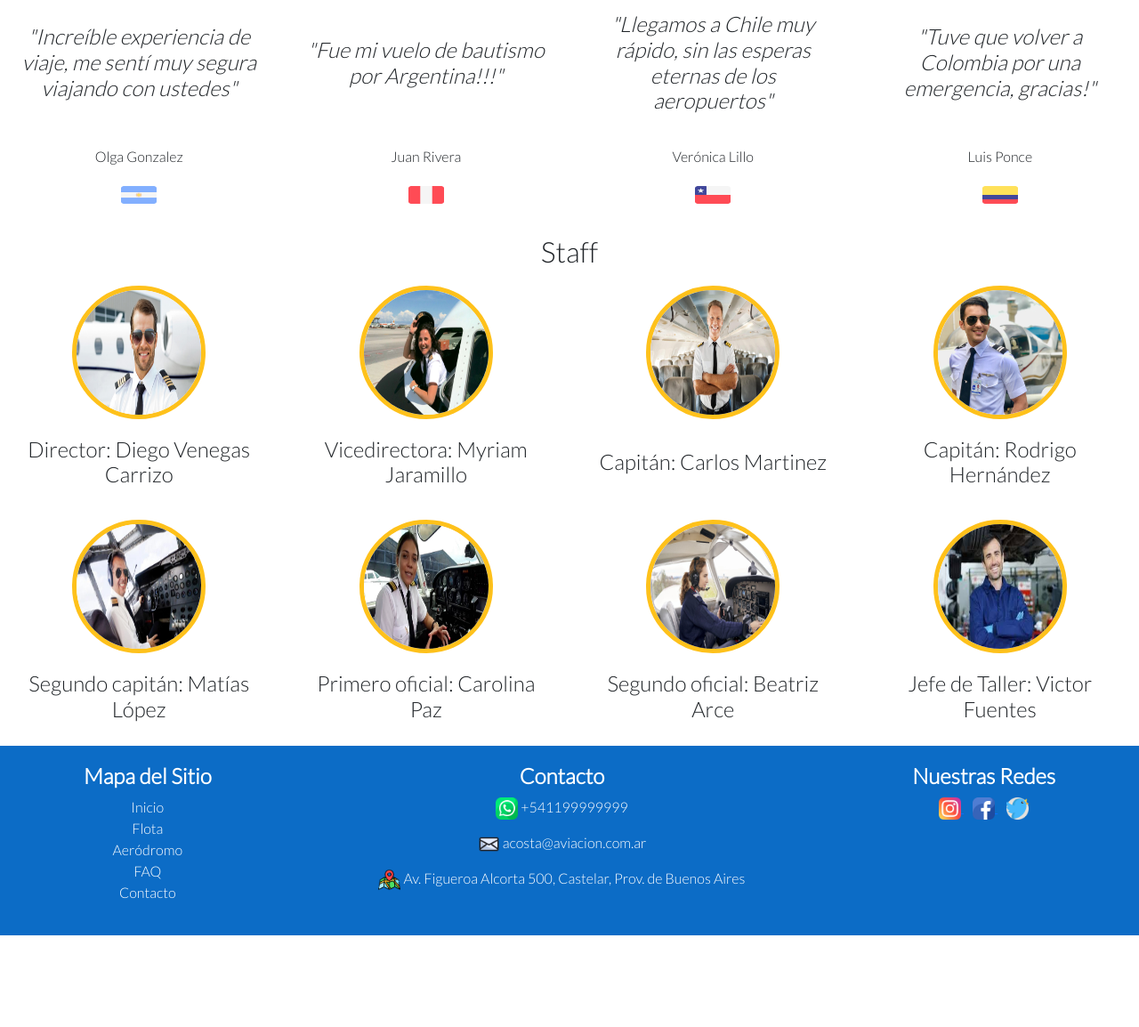
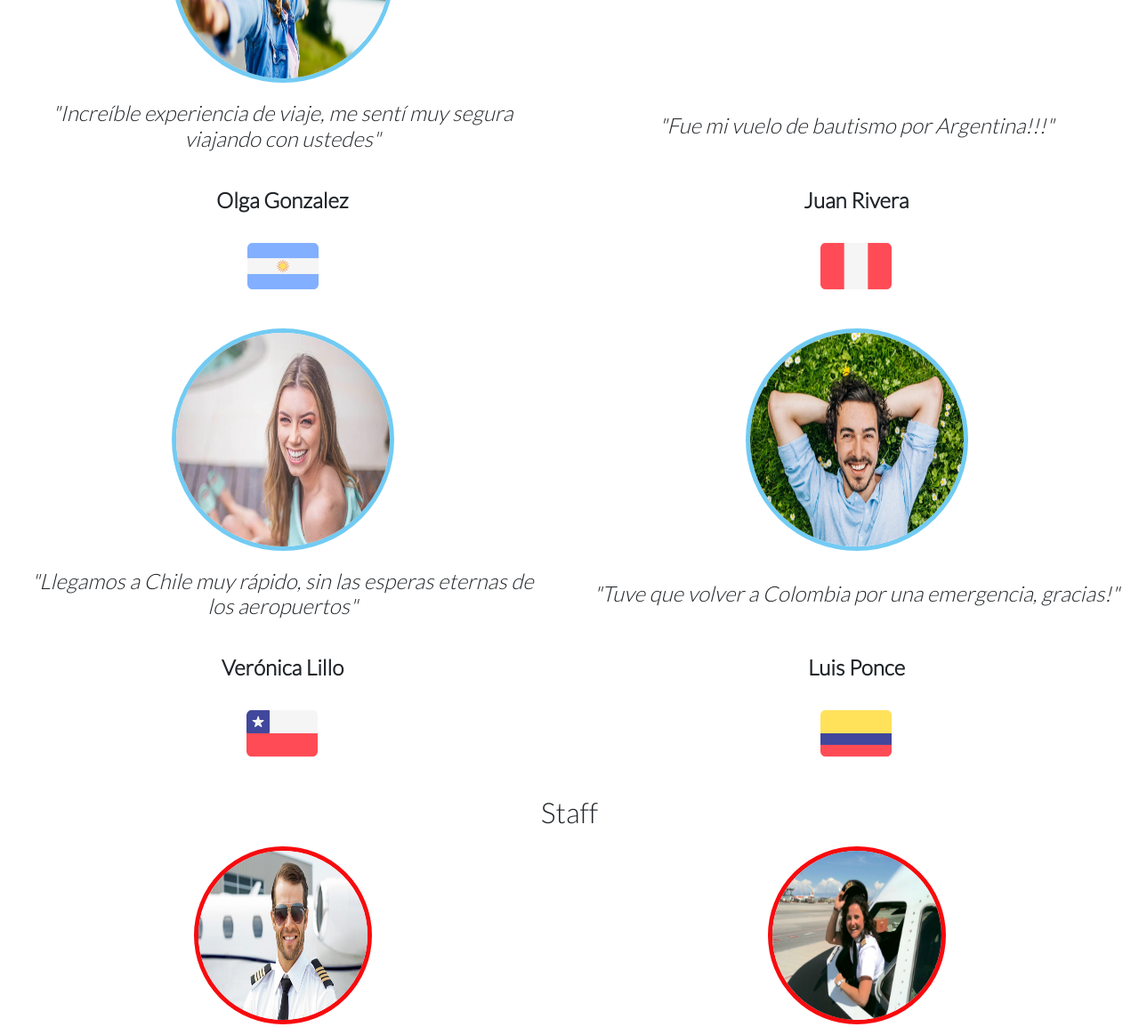
Before and after one commit to luisacosta121/Pagina-de-aviacion, a website: page index.html in a window 1280 px wide. Shown: the part 869-2023 px from the top of the page at 89% size. Before the commit the page ends 1920 px from the top, so only its background shows below. Drawn offline with nearby package versions, Linux system fonts and the light colour scheme.

Commit message:
Se revisa y ordena todo el codigo, se agregan algunas animaciones

```diff
--- a/index.html
+++ b/index.html
@@ -5,9 +5,10 @@
 	<meta name="viewport" content="width=device-width, initial-scale=1">
 	<title>Acosta Aviación | Vuelos de bautismo y privados 🛩️</title>
 	<link rel="preconnect" href="https://fonts.googleapis.com">
-	<link rel="preconnect" href="https://fonts.gstatic.com" crossorigin>
-	<link href="https://fonts.googleapis.com/css2?family=Lato:wght@300&display=swap" rel="stylesheet">
+<link rel="preconnect" href="https://fonts.gstatic.com" crossorigin>
+<link href="https://fonts.googleapis.com/css2?family=Lato:wght@300&display=swap" rel="stylesheet">
 	<link href="https://cdn.jsdelivr.net/npm/bootstrap@5.3.0-alpha1/dist/css/bootstrap.min.css" rel="stylesheet" integrity="sha384-GLhlTQ8iRABdZLl6O3oVMWSktQOp6b7In1Zl3/Jr59b6EGGoI1aFkw7cmDA6j6gD" crossorigin="anonymous">
+	<link href="https://unpkg.com/aos@2.3.1/dist/aos.css" rel="stylesheet">
 	<link rel="stylesheet" href="./css/estilos.css">
 	<link rel="icon" href="./assets/favicon.jpg">
 </head>
@@ -35,102 +36,102 @@
 	<main>
 		<div class="container1">
   			<div class="fotoavion">
-  				<img src="./assets/fondo.jpg" class="imagen" id="subir" alt="subir">
+  				<img src="./assets/fondo.jpg" class="imagen" id="subir" alt="subir" title="">
   			</div>
-			<p class="parrafosn">Acosta Aviación es una empresa nacional dedicada a ofrecer vuelos de bautismo y vuelos privados. Contamos con mas de 20 años de experiencia en el sector aeronaútico y poseemos unas de las flotas mas modernas de la Argentina. Nuestros pilotos fueron formados tanto en aviación civil como militar y han operado en las mas importantes aerolíneas del mundo.
+			<p data-aos="fade-down" class="parrafosn">Acosta Aviación es una empresa nacional dedicada a ofrecer vuelos de bautismo y vuelos privados. Contamos con mas de 20 años de experiencia en el sector aeronaútico y poseemos unas de las flotas mas modernas de la Argentina. Nuestros pilotos fueron formados tanto en aviación civil como militar y han operado en las mas importantes aerolíneas del mundo.
 			</p>
 			<div class="testimonios">
-  				<h2 class="testimonios">Testimonios</h2>
+  				<h2 data-aos="fade-down" class="testimonios">Testimonios</h2>
   			</div>
-  			<div class="fototestimonio1">
-  				<img src="./assets/testimonio1.jpg" alt="testimonio">
+			  <div data-aos="fade-right" class="testimonio1">
+				<p>"Increíble experiencia de viaje, me sentí muy segura viajando con ustedes"</p>
+			</div>
+  			<div data-aos="zoom-in" class="fototestimonio1">
+  				<img src="./assets/testimonio1.jpg" alt="testimonio" title="testimonio">
   			</div>
-  			<div class="fototestimonio2">
-  				<img src="./assets/testimonio2.jpg" alt="testimonio">
+			  <div class="valoracion1">
+				<p data-aos="flip-right">Olga Gonzalez</p>
+				<img data-aos="zoom-in" src="./assets/argentina.png" alt="bandera-argentina" title="Argentina">
+			</div>
+  			<div data-aos="zoom-in" class="fototestimonio2">
+  				<img src="./assets/testimonio2.jpg" alt="testimonio" title="testimonio">
   			</div>
-  			<div class="fototestimonio3">
-  				<img src="./assets/testimonio3.jpg" alt="testimonio">
+			  <div data-aos="fade-left" class="testimonio2">
+				<p>"Fue mi vuelo de bautismo por Argentina!!!"</p>
+			</div>
+			<div class="valoracion2">
+				<p data-aos="flip-left">Juan Rivera</p>
+				<img data-aos="zoom-in" src="./assets/peru.png"  alt="bandera-peru" title="Perú">
+			</div>
+  			<div data-aos="zoom-in" class="fototestimonio3">
+  				<img src="./assets/testimonio3.jpg" alt="testimonio" title="testimonio">
   			</div>
-  			<div class="fototestimonio4">
-  				<img src="./assets/testimonio4.jpg" alt="testimonio">
+			  <div data-aos="fade-right" class="testimonio3">
+				<p>"Llegamos a Chile muy rápido, sin las esperas eternas de los aeropuertos"</p>
+			</div>
+			<div class="valoracion3">
+				<p data-aos="flip-left">Verónica Lillo</p>
+				<img data-aos="zoom-in" src="./assets/chile.png"  alt="bandera-chile" title="Chile">
+			</div>
+  			<div data-aos="zoom-in" class="fototestimonio4">
+  				<img src="./assets/testimonio4.jpg" alt="testimonio" title="testimonio">
   			</div>
-  			<div class="testimonio1">
-  				<p>"Increíble experiencia de viaje, me sentí muy segura viajando con ustedes"</p>
-  			</div>
-  			<div class="testimonio2">
-  				<p>"Fue mi vuelo de bautismo por Argentina!!!"</p>
-  			</div>
-  			<div class="testimonio3">
-  				<p>"Llegamos a Chile muy rápido, sin las esperas eternas de los aeropuertos"</p>
-  			</div>
-  			<div class="testimonio4">
+  			<div data-aos="fade-left" class="testimonio4">
   				<p>"Tuve que volver a Colombia por una emergencia, gracias!"</p>
   			</div>
-  			<div class="valoracion1">
-  				<p>Olga Gonzalez</p>
-  				<img src="./assets/argentina.png" alt="bandera-argentina">
-  			</div>
-  			<div class="valoracion2">
-  				<p>Juan Rivera</p>
-  				<img src="./assets/peru.png"  alt="bandera-peru">
-  			</div>
-  			<div class="valoracion3">
-  				<p>Verónica Lillo</p>
-  				<img src="./assets/chile.png"  alt="bandera-chile">
-  			</div>
   			<div class="valoracion4">
-  				<p>Luis Ponce</p>
-  				<img src="./assets/colombia.png"  alt="bandera-colombia">
+  				<p data-aos="flip-right">Luis Ponce</p>
+  				<img data-aos="zoom-in" src="./assets/colombia.png"  alt="bandera-colombia" title="Colombia">
   			</div>
   			<div class="staff">
-  				<h2 class="staff">Staff</h2>
+  				<h2 data-aos="fade-down" class="staff">Staff</h2>
   			</div>
-  			<div class="fotostaff1">
-  				<img src="./assets/director.jpg" alt="director">
+  			<div data-aos="zoom-in" class="fotostaff1">
+  				<img src="./assets/director.jpg" alt="director" title="director">
   			</div>
-  			<div class="fotostaff2">
-  				<img src="./assets/vicedirectora.jpg" alt="vicedirectora">
+  			<div data-aos="zoom-in" class="fotostaff2">
+  				<img src="./assets/vicedirectora.jpg" alt="vicedirectora" title="vicedirectora">
   			</div>
-  			<div class="fotostaff3">
-  				<img src="./assets/piloto1.jpg" alt="capitan">
+  			<div data-aos="zoom-in" class="fotostaff3">
+  				<img src="./assets/piloto1.jpg" alt="capitan" title="capitán">
   			</div>
-  			<div class="fotostaff4">
-  				<img src="./assets/piloto5.jpg" alt="capitan">
+  			<div data-aos="zoom-in" class="fotostaff4">
+  				<img src="./assets/piloto5.jpg" alt="capitan" title="capitán">
   			</div>
-  			<div class="fotostaff5">
-  				<img src="./assets/piloto2.jpg" alt="segundo-capitan">
+  			<div data-aos="zoom-in" class="fotostaff5">
+  				<img src="./assets/piloto2.jpg" alt="segundo-capitan" title="segundo-capitán">
   			</div>
-  			<div class="fotostaff6">
-  				<img src="./assets/piloto3.jpg" alt="primer-oficial">
+  			<div data-aos="zoom-in" class="fotostaff6">
+  				<img src="./assets/piloto3.jpg" alt="primer-oficial" title="primer-oficial">
   			</div>
-  			<div class="fotostaff7">
-  				<img src="./assets/piloto4.jpg" alt="segundo-oficial">
+  			<div data-aos="zoom-in" class="fotostaff7">
+  				<img src="./assets/piloto4.jpg" alt="segundo-oficial" title="segundo-oficial">
   			</div>
-  			<div class="fotostaff8">
-  				<img src="./assets/mecanico.jpg" alt="jefe de taller">
+  			<div data-aos="zoom-in" class="fotostaff8">
+  				<img src="./assets/mecanico.jpg" alt="jefe de taller" title="jefe-taller">
   			</div>
-  			<div class="staff1">
+  			<div data-aos="fade-right" class="staff1">
   				<p>Director: Diego Venegas Carrizo</p>
   			</div>
-  			<div class="staff2">
+  			<div data-aos="fade-left" class="staff2">
   				<p>Vicedirectora: Myriam Jaramillo</p>
   			</div>
-  			<div class="staff3">
+  			<div data-aos="fade-right" class="staff3">
   				<p>Capitán: Carlos Martinez</p>
   			</div>
-  			<div class="staff4">
+  			<div data-aos="fade-left" class="staff4">
   				<p>Capitán: Rodrigo Hernández</p>
   			</div>
-  			<div class="staff5">
+  			<div data-aos="fade-right" class="staff5">
   				<p>Segundo capitán: Matías López</p>
   			</div>
-  			<div class="staff6">
-  				<p>Primero oficial: Carolina Paz</p>
+  			<div data-aos="fade-left" class="staff6">
+  				<p>Primer oficial: Carolina Paz</p>
   			</div>
-  			<div class="staff7">
+  			<div data-aos="fade-right" class="staff7">
   				<p>Segundo oficial: Beatriz Arce</p>
   			</div>
-  			<div class="staff8">
+  			<div data-aos="fade-left" class="staff8">
   				<p>Jefe de Taller: Victor Fuentes</p>
   			</div>
   		</div>
@@ -165,19 +166,21 @@
 			<h3>Nuestras Redes</h3>
 			<div class="iconredes">
 				<a href="https://www.instagram.com" target="blank">
-					<img src="./assets/instagram.png" class="instagram" alt="instagram">
+					<img src="./assets/instagram.png" class="instagram" alt="instagram" title="instagram">
 				</a>
 				<a href="https://www.facebook.com" target="blank">
-					<img src="./assets/facebook.png" class="facebook" alt="facebook">
+					<img src="./assets/facebook.png" class="facebook" alt="facebook" title="facebook">
 				</a>
 				<a href="https://www.twitter.com" target="blank">
-					<img src="./assets/twitter.png" class="twitter" alt="twitter">
+					<img src="./assets/twitter.png" class="twitter" alt="twitter" title="twitter">
 				</a>
 			</div>
 		</div>
 	</footer>
 
 	<script src="https://cdn.jsdelivr.net/npm/bootstrap@5.3.0-alpha1/dist/js/bootstrap.bundle.min.js" integrity="sha384-w76AqPfDkMBDXo30jS1Sgez6pr3x5MlQ1ZAGC+nuZB+EYdgRZgiwxhTBTkF7CXvN" crossorigin="anonymous"></script>
+	<script src="https://unpkg.com/aos@2.3.1/dist/aos.js"></script>
+	<script> AOS.init({   easing: 'ease-out-back',duration: 3000});</script>
 </body>
 
 </html>
--- a/scss/_header.scss
+++ b/scss/_header.scss
@@ -17,7 +17,7 @@ header{
         .collapse{
             .navbar-nav{
                 margin: auto;
-	            font-size: 1.1rem;
+	            font-size: 1.4rem;
                 a:hover{
                     font-weight: bold;
                 }
--- a/scss/_mainaerodromo.scss
+++ b/scss/_mainaerodromo.scss
@@ -7,20 +7,11 @@
 .parrafoaerodromoresponsive{
         display: none;
     }
-
-
-    img{
-    width: 100%;
-    height: 500px;
-}
-
 .containeraerodromo{
     margin: auto;
     width: 85%;
     display: flex;
     margin-bottom: 30px;
-}
-
     .card_aerodromo{
         flex: 1;
         overflow: hidden;
@@ -29,24 +20,21 @@
         -ms-transition-duration: 2s;
         -o-transition-duration: 2s;
         transition-duration: 2s;
-}
-
-.card_aerodromo:hover{
+        &:hover{
             transition: all 2s;
             flex: 6;
         }
-
-.card_aerodromo img{
+        img{
             object-fit: cover;
             filter: grayscale(1);
-
-}
-
-.card_aerodromo:hover img{
+            width: 100%;
+            height: 500px;
+            &:hover{
                 filter: none;
             }
-
-
+        }
+    }
+}
 @media screen and (max-width: 768px){
     main{
         .parrafoaerodromo{
@@ -62,6 +50,5 @@
         .containeraerodromo{
             display: none;
         }
-
     }
 }
--- a/scss/_maincontacto.scss
+++ b/scss/_maincontacto.scss
@@ -15,8 +15,6 @@
         filter: grayscale(0%);
         transition-duration: 1s;
         transition-timing-function: linear;
-
-
         }
     form{
         width: 75%;
@@ -64,7 +62,6 @@
 @media screen and (max-width: 768px){
     .contacto{
         .formulario{
-        background-color: #93C5FF;
         width: 90%;
         margin: 5px auto;
         padding: 1px 1px;
@@ -79,8 +76,6 @@
             filter: grayscale(0%);
             transition-duration: 0s;
             transition-timing-function: linear;
-
-
             }
         form{
             width: 75%;
--- a/scss/_mainflota.scss
+++ b/scss/_mainflota.scss
@@ -7,6 +7,10 @@
 	        padding: 10px;
 	        margin: 10px;
 	        text-align: center;
+            border: transparent;
+            -webkit-box-shadow: 14px 10px 20px -5px rgba(0,0,0,0.38);
+            -moz-box-shadow: 14px 10px 20px -5px rgba(0,0,0,0.38);
+            box-shadow: 14px 10px 20px -5px rgba(0,0,0,0.38);
             .card-img-top{
                 width: 17rem;
 	            height: 10rem;
--- a/scss/_mainindex.scss
+++ b/scss/_mainindex.scss
@@ -1,8 +1,7 @@
-
-    .container1{
+.container1{
             display: grid;
-            grid-template-columns: 1fr 1fr 1fr 1fr;
-            grid-template-rows: 0.1fr 0.1fr 0.1fr 0.1fr 0.1fr 0.1fr 0.1fr 0.1fr 0.1fr 0.1fr 0.1fr;
+            grid-template-columns: 1fr 1fr;
+            grid-template-rows: repeat(18, 0.1fr);
             grid-auto-columns: 1fr;
             grid-auto-rows: 1fr;
             gap: 10px 10px;
@@ -11,17 +10,24 @@
             justify-items: stretch;
             align-items: stretch;
             grid-template-areas:
-            "fotoavion 		fotoavion 		fotoavion 		fotoavion"
-            "parrafosn 		parrafosn		parrafosn		parrafosn"
-            "testimonios 	testimonios 	testimonios 	testimonios"
-            "fototestimonio1 fototestimonio2 fototestimonio3 fototestimonio4"
-            "testimonio1 	testimonio2 	testimonio3 	testimonio4"
-            "valoracion1 	valoracion2 	valoracion3 	valoracion4 "
-            "staff 			staff 			staff 			staff"
-            "fotostaff1 	fotostaff2 		fotostaff3 		fotostaff4"
-            "staff1 		staff2 			staff3 			staff4"
-            "fotostaff5 	fotostaff6 		fotostaff7 		fotostaff8"
-            "staff5 		staff6 			staff7 			staff8";
+            "fotoavion   	 fotoavion"
+            "parrafosn 		 parrafosn"
+            "testimonios 	 testimonios"
+            "fototestimonio1 fototestimonio2"
+            "testimonio1 	 testimonio2"
+            "valoracion1 	 valoracion2"
+            "fototestimonio3 fototestimonio4"
+            "testimonio3 	 testimonio4"
+            "valoracion3 	 valoracion4 "
+            "staff 			 staff"
+            "fotostaff1 	 fotostaff2"
+            "staff1 		 staff2"
+            "fotostaff3 	 fotostaff4"
+            "staff3 		 staff4"
+            "fotostaff5 	 fotostaff6"
+            "staff5 		 staff6"
+            "fotostaff7 	 fotostaff8"
+            "staff7 		 staff8";
             .fotoavion{
                 grid-area: fotoavion;
 	            justify-self: stretch;
@@ -50,8 +56,8 @@
                 align-self: center;
                 grid-area: fototestimonio1;
                 img{
-                    width: 150px;
-	                height: 150px;
+                    width: 250px;
+	                height: 250px;
 	                border-radius: 50%;
 	                animation-name: fototestimonio;
 	                animation-duration: 3s;
@@ -64,8 +70,8 @@
                 align-self: center;
                 grid-area: fototestimonio2;
                 img{
-                    width: 150px;
-	                height: 150px;
+                    width: 250px;
+	                height: 250px;
 	                border-radius: 50%;
 	                animation-name: fototestimonio;
 	                animation-duration: 3s;
@@ -78,8 +84,8 @@
                 align-self: center;
                 grid-area: fototestimonio3;
                 img{
-                    width: 150px;
-	                height: 150px;
+                    width: 250px;
+	                height: 250px;
 	                border-radius: 50%;
 	                animation-name: fototestimonio;
 	                animation-duration: 3s;
@@ -92,8 +98,8 @@
                 align-self: center;
                 grid-area: fototestimonio4;
                 img{
-                    width: 150px;
-	                height: 150px;
+                    width: 250px;
+	                height: 250px;
 	                border-radius: 50%;
 	                animation-name: fototestimonio;
 	                animation-duration: 3s;
@@ -155,9 +161,13 @@
                 text-align: center;
                 grid-area: valoracion1;
                 img{
-                    width: 40px;
-                    height: 50px;
+                    width: 80px;
+                    height: 100px;
 	                padding-bottom: 20px;
+                }
+                p{
+                    font-size: 1.5rem;
+                    font-weight: bold;
                 }
             }
             .valoracion2{
@@ -166,9 +176,13 @@
                 text-align: center;
                 grid-area: valoracion2;
                 img{
-                    width: 40px;
-                    height: 50px;
+                    width: 80px;
+                    height: 100px;
 	                padding-bottom: 20px;
+                }
+                p{
+                    font-size: 1.5rem;
+                    font-weight: bold;
                 }
             }
             .valoracion3{
@@ -177,9 +191,13 @@
                 text-align: center;
                 grid-area: valoracion3;
                 img{
-                    width: 40px;
-                    height: 50px;
+                    width: 80px;
+                    height: 100px;
 	                padding-bottom: 20px;
+                }
+                p{
+                    font-size: 1.5rem;
+                    font-weight: bold;
                 }
             }
             .valoracion4{
@@ -188,9 +206,13 @@
                 text-align: center;
                 grid-area: valoracion4;
                 img{
-                    width: 40px;
-                    height: 50px;
+                    width: 80px;
+                    height: 100px;
 	                padding-bottom: 20px;
+                }
+                p{
+                    font-size: 1.5rem;
+                    font-weight: bold;
                 }
             }
             .staff{
@@ -206,8 +228,8 @@
                 align-self: center;
                 grid-area: fotostaff1;
                 img{
-                    width: 150px;
-	                height: 150px;
+                    width: 200px;
+	                height: 200px;
 	                border-radius: 50%;
 	                animation-name: fotostaff;
 	                animation-duration: 3s;
@@ -220,8 +242,8 @@
                 align-self: center;
                 grid-area: fotostaff2;
                 img{
-                    width: 150px;
-	                height: 150px;
+                    width: 200px;
+	                height: 200px;
 	                border-radius: 50%;
 	                animation-name: fotostaff;
 	                animation-duration: 3s;
@@ -234,8 +256,8 @@
                 align-self: center;
                 grid-area: fotostaff3;
                 img{
-                    width: 150px;
-	                height: 150px;
+                    width: 200px;
+	                height: 200px;
 	                border-radius: 50%;
 	                animation-name: fotostaff;
 	                animation-duration: 3s;
@@ -248,8 +270,8 @@
                 align-self: center;
                 grid-area: fotostaff4;
                 img{
-                    width: 150px;
-	                height: 150px;
+                    width: 200px;
+	                height: 200px;
 	                border-radius: 50%;
 	                animation-name: fotostaff;
 	                animation-duration: 3s;
@@ -262,8 +284,8 @@
                 align-self: center;
                 grid-area: fotostaff5;
                 img{
-                    width: 150px;
-	                height: 150px;
+                    width: 200px;
+	                height: 200px;
 	                border-radius: 50%;
 	                animation-name: fotostaff;
 	                animation-duration: 3s;
@@ -276,8 +298,8 @@
                 align-self: center;
                 grid-area: fotostaff6;
                 img{
-                    width: 150px;
-	                height: 150px;
+                    width: 200px;
+	                height: 200px;
 	                border-radius: 50%;
 	                animation-name: fotostaff;
 	                animation-duration: 3s;
@@ -290,8 +312,8 @@
                 align-self: center;
                 grid-area: fotostaff7;
                 img{
-                    width: 150px;
-	                height: 150px;
+                    width: 200px;
+	                height: 200px;
 	                border-radius: 50%;
 	                animation-name: fotostaff;
 	                animation-duration: 3s;
@@ -304,13 +326,14 @@
                 align-self: center;
                 grid-area: fotostaff8;
                 img{
-                    width: 150px;
-	                height: 150px;
+                    width: 200px;
+	                height: 200px;
 	                border-radius: 50%;
 	                animation-name: fotostaff;
 	                animation-duration: 3s;
 	                animation-timing-function: linear;
 	                animation-iteration-count: infinite;
+                    }
                 }
             }
             .staff1{
@@ -401,16 +424,16 @@
                     padding: 10px 20px;
                 }
             }
-        }
+
 
     @keyframes fotostaff {
-        0% {border: solid 5px #ff5850;}
-        50% {border: solid 5px #fef600;}
-        100% {border: solid 5px #ff5850;}
+        0% {border: solid 5px #f90c00;}
+        50% {border: solid 5px #d502ff;}
+        100% {border: solid 5px #f90c00;}
     }
     @keyframes fototestimonio {
         0% {border: solid 5px #71c8f9;}
-        50% {border: solid 5px #ab02ff;}
+        50% {border: solid 5px #7dff88;}
         100% {border: solid 5px #71c8f9;}
     }
     @media screen and (max-width: 768px){
```
Also changed, not shown: page/aerodromo.html (+7 -8 lines), page/contacto.html (+4 -5 lines), page/flota.html (+18 -15 lines), page/preguntas-frecuentes.html (+3 -3 lines), scss/_mainpregfrec.scss (+8 -0 lines), assets/avion1.jpg (deleted), assets/avion2.jpg (deleted), assets/avion3.jpg (deleted), assets/avion4.jpg (deleted), assets/avion5.jpg (deleted), assets/avionsubir.png (deleted), assets/flechaanterior.png (deleted), assets/flechasiguiente.png (deleted), css/estilos.css. Lines whose indentation alone changed are shown as unchanged.
